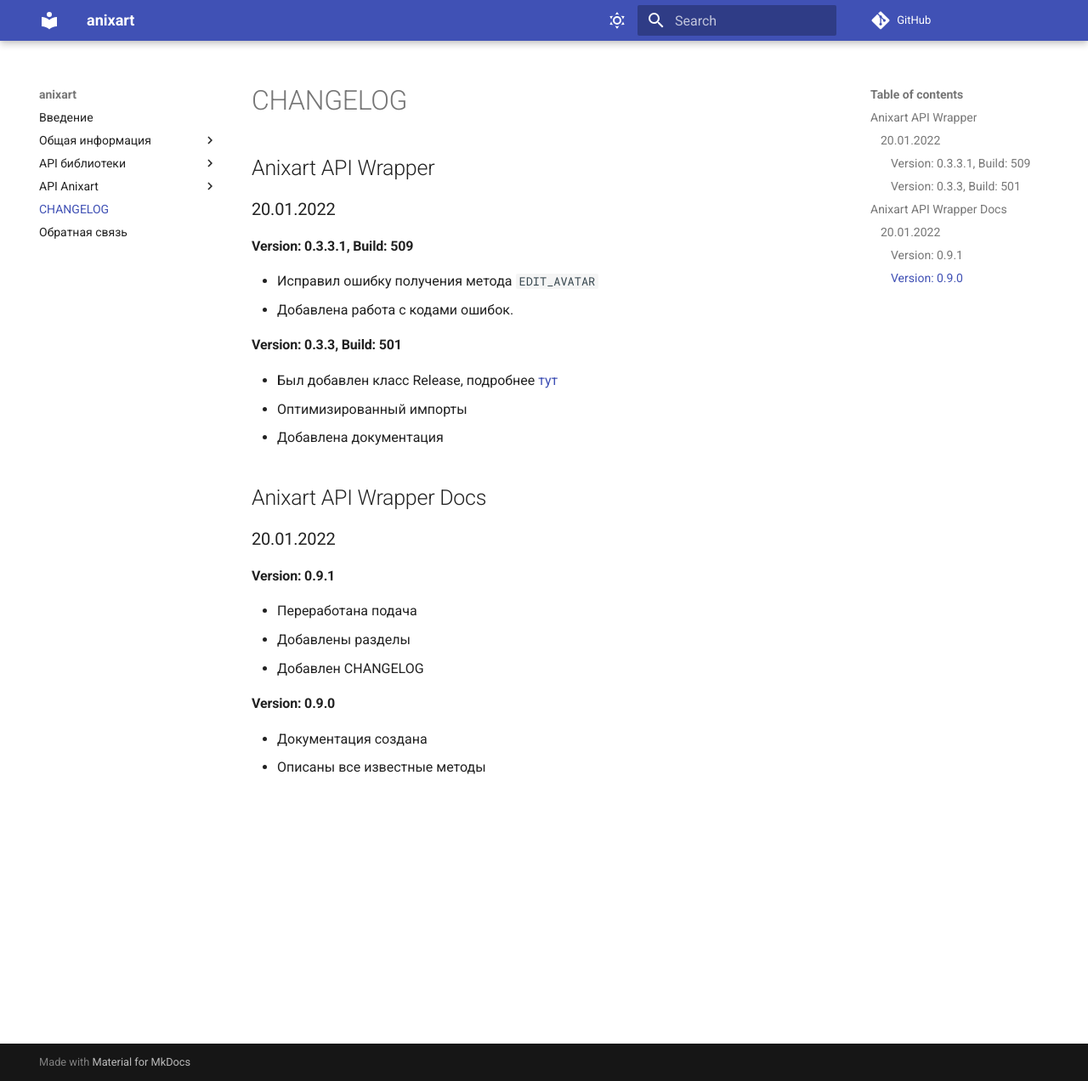
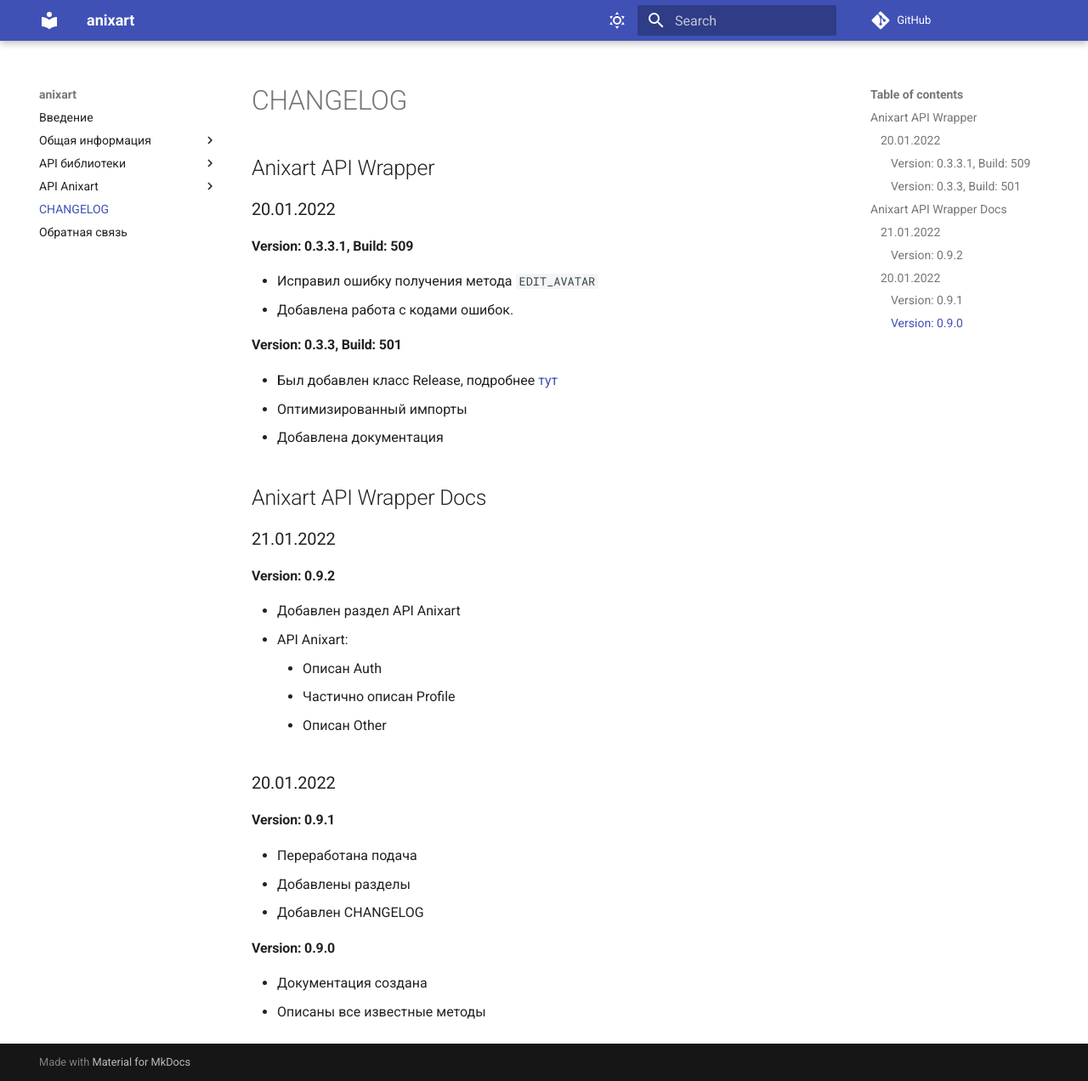
Before and after one commit to SantaSpeen/anixart-abandoned, an MkDocs documentation site: the page built from docs/CHANGELOG.md, in a window 1280 px wide and 1272 px high. Shown: the whole window at 85% size. Built offline with MkDocs 1.6.1 and Material for MkDocs 9.7.7, drawn with Linux system fonts in a browser that asks for light colours; comment, search, counter and statistics services are not loaded.

Commit message:
Update docs

```diff
--- a/docs/CHANGELOG.md
+++ b/docs/CHANGELOG.md
@@ -16,6 +16,16 @@
 
 ## Anixart API Wrapper Docs
 
+### 21.01.2022
+
+#### Version: 0.9.2
+
+* Добавлен раздел API Anixart
+* API Anixart:
+    * Описан Auth
+    * Частично описан Profile
+    * Описан Other
+
 ### 20.01.2022
 
 #### Version: 0.9.1
```
